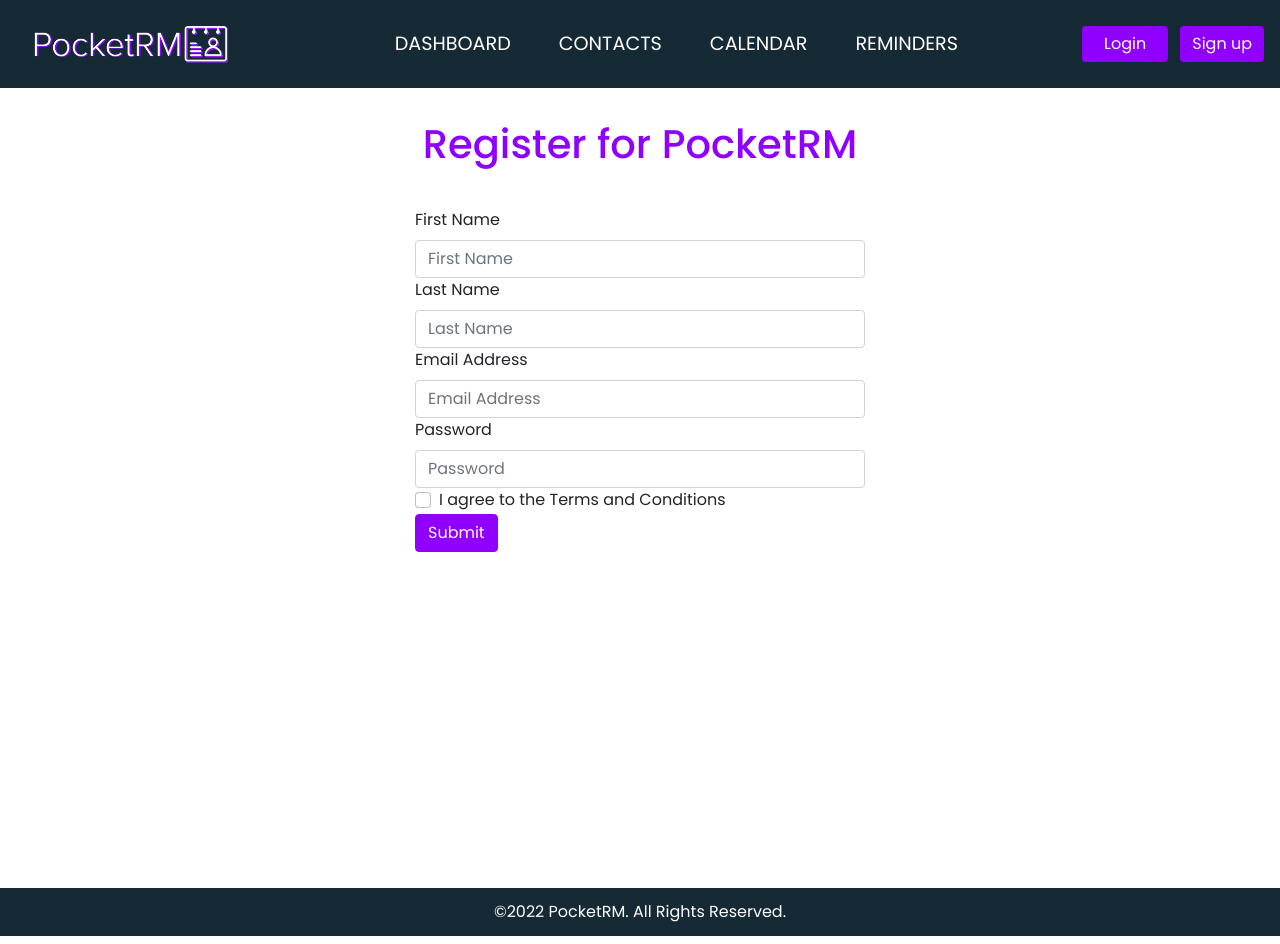
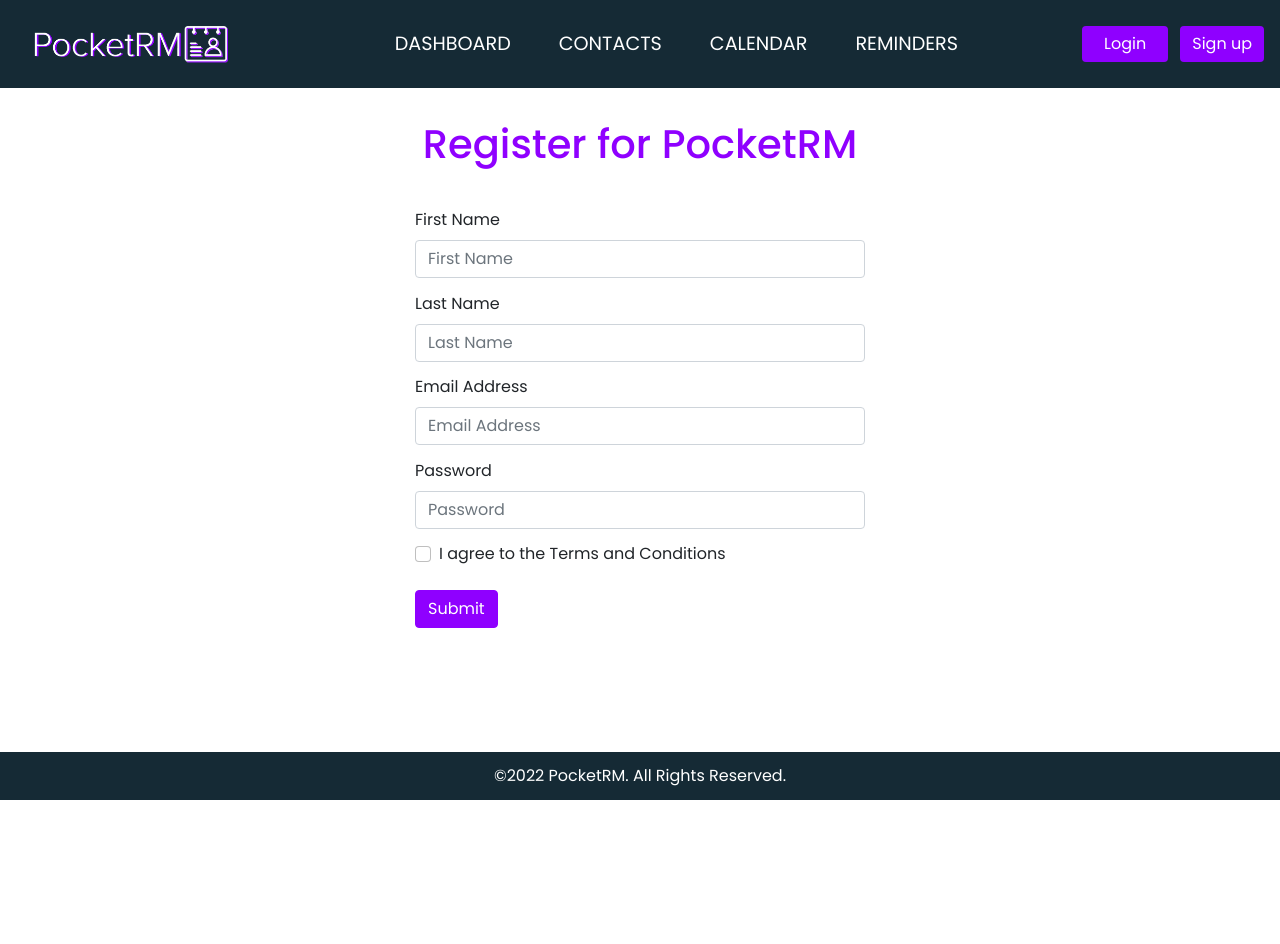
Before and after one commit to lindsayreiner/pocketRM, a React (Create React App) app in the folder client/: page /register in a window 1280 px wide. After the commit the page ends 800 px from the top, so only its background shows below. Built offline with nearby package versions, Linux system fonts and the light colour scheme.

Commit message:
updating from Josh's words

```diff
--- a/client/src/App.js
+++ b/client/src/App.js
@@ -17,7 +17,7 @@ import "./styles/App.css";
 
 function App() {
   return (
-    <div>
+    <div className="app-wrapper">
       <Router>
         <Navbar />
         <main>
--- a/client/src/components/Login.js
+++ b/client/src/components/Login.js
@@ -5,7 +5,7 @@ import { Link } from "react-router-dom";
 export default function Login() {
   return (
     <>
-      <section className="loginCont " style={{ height: "100vh" }}>
+      <section className="loginCont ">
         <div style={{ maxWidth: 450 }}>
           <h2 className="loginMsg">Log-in to your account</h2>
           <Form size="large">
--- a/client/src/components/Register.js
+++ b/client/src/components/Register.js
@@ -1,54 +1,93 @@
-import React from 'react';
-import { Button, Form } from 'react-bootstrap';
+import React from "react";
+import { Button, Form } from "react-bootstrap";
 import { useForm } from "react-hook-form";
 
 // eslint-disable-next-line no-useless-escape
-const emailValidation = /^ (([^<>()\[\]\\.,;:\s@"]+(\.[^<>()\[\]\\.,;:\s@"]+)*)|(".+"))@((\[[0-9]{1, 3}\.[0-9]{1, 3}\.[0-9]{1, 3}\.[0-9]{1, 3}\])|(([a-zA-Z\-0-9]+\.)+[a-zA-Z]{2,}))$/;
+const emailValidation =
+  /^ (([^<>()\[\]\\.,;:\s@"]+(\.[^<>()\[\]\\.,;:\s@"]+)*)|(".+"))@((\[[0-9]{1, 3}\.[0-9]{1, 3}\.[0-9]{1, 3}\.[0-9]{1, 3}\])|(([a-zA-Z\-0-9]+\.)+[a-zA-Z]{2,}))$/;
 
-const passwordValidation = /^(?=.*[A-Za-z])(?=.*\d)(?=.*[@$!%*#?&])[A-Za-z\d@$!%*#?&]{8,}$/;
-
+const passwordValidation =
+  /^(?=.*[A-Za-z])(?=.*\d)(?=.*[@$!%*#?&])[A-Za-z\d@$!%*#?&]{8,}$/;
 
 export default function Register() {
-    const { register, handleSubmit, formState: { errors } } = useForm();
+  const {
+    register,
+    handleSubmit,
+    formState: { errors },
+  } = useForm();
 
   const onSubmit = (data) => {
     console.log(data);
-    }
+  };
 
   return (
     <>
-            <section className="formCont container" style={{ height: '100vh' }}>
+      <section className="formCont container">
         <h1 className="regTitle">Register for PocketRM</h1>
-                <Form className="form" onSubmit={handleSubmit(onSubmit)} style={{ maxWidth: 450 }}>
+        <Form
+          className="form"
+          onSubmit={handleSubmit(onSubmit)}
+          style={{ maxWidth: 450 }}
+        >
           <Form.Group>
             <Form.Label>First Name</Form.Label>
-                        <Form.Control placeholder='First Name' type="text" {...register("firstName", { required: true })}
+            <Form.Control
+              placeholder="First Name"
+              type="text"
+              {...register("firstName", { required: true })}
             />
           </Form.Group>
-                    {errors.firstName && <p style={{ color: 'red' }}>Please enter your first name.</p>}
+          {errors.firstName && (
+            <p style={{ color: "red" }}>Please enter your first name.</p>
+          )}
           <Form.Group>
             <Form.Label>Last Name</Form.Label>
-                        <Form.Control placeholder='Last Name' type="text" {...register("lastName", { required: true })} />
+            <Form.Control
+              placeholder="Last Name"
+              type="text"
+              {...register("lastName", { required: true })}
+            />
           </Form.Group>
-                    {errors.lastName && <p style={{ color: 'red' }}>Please enter your last name.</p>}
+          {errors.lastName && (
+            <p style={{ color: "red" }}>Please enter your last name.</p>
+          )}
           <Form.Group>
             <Form.Label>Email Address</Form.Label>
-                        <Form.Control placeholder='Email Address' type="email" {...register("email", {
-                            required: true, pattern: { emailValidation }
-                        })} />
+            <Form.Control
+              placeholder="Email Address"
+              type="email"
+              {...register("email", {
+                required: true,
+                pattern: { emailValidation },
+              })}
+            />
           </Form.Group>
-                    {errors.email && <p style={{ color: 'red' }}>Invalid email.</p>}
+          {errors.email && <p style={{ color: "red" }}>Invalid email.</p>}
           <Form.Group>
             <Form.Label>Password</Form.Label>
-                        <Form.Control placeholder='Password' type="password" {...register("password", { required: true, pattern: { passwordValidation } })} />
+            <Form.Control
+              placeholder="Password"
+              type="password"
+              {...register("password", {
+                required: true,
+                pattern: { passwordValidation },
+              })}
+            />
           </Form.Group>
-                    {errors.password && <p style={{ color: 'red' }}>Password field is required.</p>}
+          {errors.password && (
+            <p style={{ color: "red" }}>Password field is required.</p>
+          )}
           <Form.Group>
-                        <Form.Check type="checkbox" label='I agree to the Terms and Conditions' />
+            <Form.Check
+              type="checkbox"
+              label="I agree to the Terms and Conditions"
+            />
           </Form.Group>
-                    <Button type='submit' color='violet'>Submit</Button>
+          <Button type="submit" color="violet">
+            Submit
+          </Button>
         </Form>
       </section>
     </>
-    )
+  );
 }
--- a/client/src/styles/App.css
+++ b/client/src/styles/App.css
@@ -22,7 +22,6 @@
 
 html,
 #root,
-main,
 body {
   height: 100%;
   /* width: 100%; */
@@ -49,6 +48,16 @@ figure {
   margin: 0;
 }
 
+.app-wrapper {
+  display: flex;
+  height: 100%;
+  flex-direction: column;
+}
+
+.app-wrapper > main {
+  flex: 1 0 auto;
+}
+
 /* Unset all navbar presets */
 .navbar > .container {
   all: unset;
@@ -68,7 +77,6 @@ body {
 
 main {
   position: relative;
-  min-height: 100%;
 }
 
 /*make images easier to work with */
@@ -86,6 +94,14 @@ button,
 textarea,
 select {
   font: inherit;
+}
+
+.form div {
+  margin-bottom: 0.85rem;
+}
+
+.form div:nth-last-child(2) {
+  margin-bottom: 1.5rem;
 }
 
 /* remove animations for people who've turned them off */
```
Lines whose indentation alone changed are shown as unchanged.
